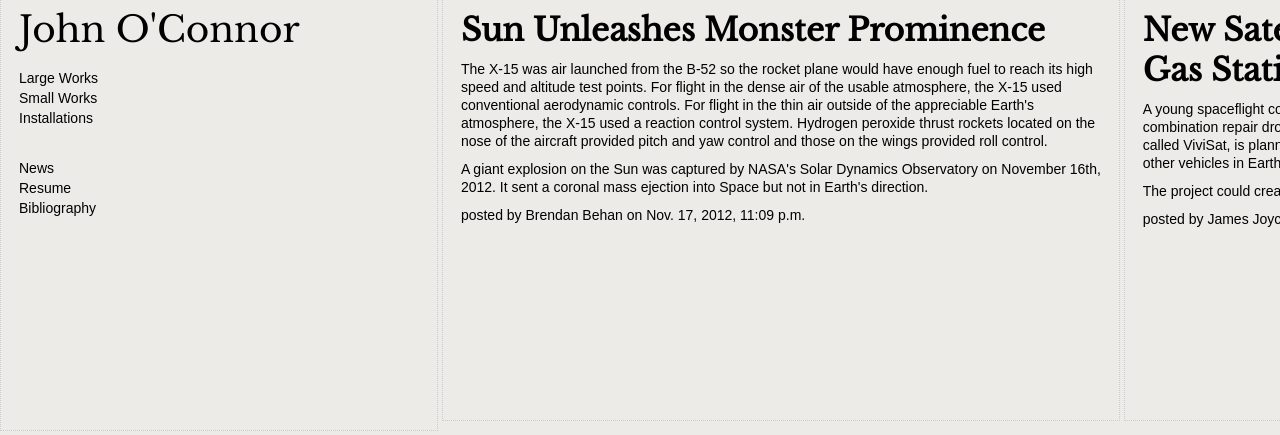
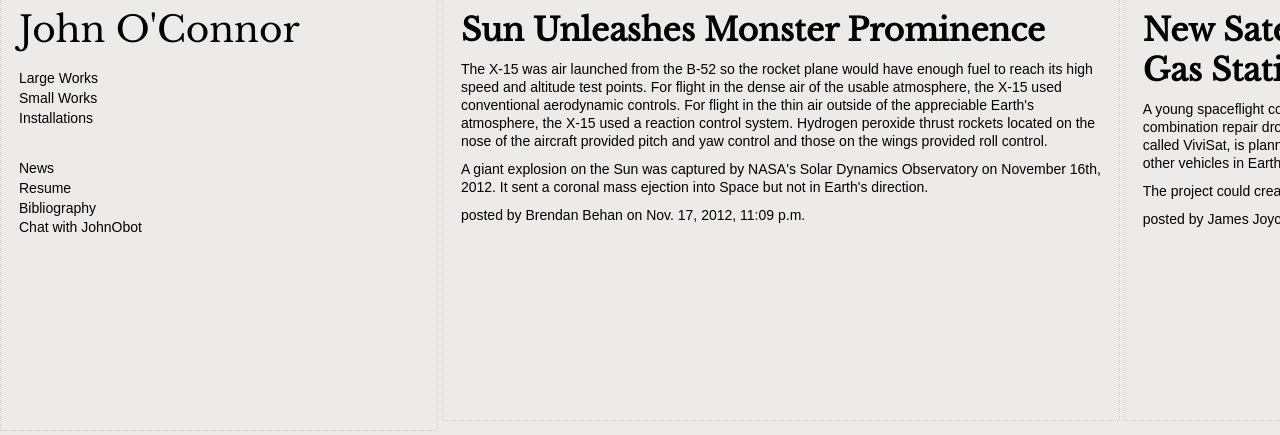
Before and after one commit to natxty/artsite, a Django app: page /blog/ in a window 1280 px wide; the page is wider, and only the part inside the window is pictured. Shown: the part 145-580 px from the top of that part. Run offline with Django 3.2, Linux system fonts and the light colour scheme; data comes from the database, SQL or seed files in the repository; parts of the project's set-up code (start-up, migrations or seed data) failed here and were passed over; some web fonts are replaced.

Commit message:
added styles and scripts to the base template, for obot and resume work

```diff
--- a/artsite/templates/base.html
+++ b/artsite/templates/base.html
@@ -14,8 +14,9 @@
     <!--// main css -->
     {% block css %}
     <link href="{{ STATIC_URL }}css/bootstrap.css" rel="stylesheet" type="text/css" >
+    <link href="{{ STATIC_URL }}js/jquery-ui-1.9.2/css/smoothness/jquery-ui-1.9.2.custom.min.css" rel="stylesheet" type="text/css" >
     <link href="{{ STATIC_URL }}css/isotope.css" rel="stylesheet" type="text/css" >
-    <link href="{{ STATIC_URL}}css/style.css" media="only screen and (min-device-width:480px)" rel="stylesheet" type="text/css" />
+    <link href="{{ STATIC_URL }}css/style.css" media="only screen and (min-device-width:480px)" rel="stylesheet" type="text/css" />
     {% endblock %}
 
     {% block extra_css %}
@@ -57,6 +58,11 @@
               <li><a href="">Bibliography</a></li>
             </ul>
 
+            <a href="" class="chatlaunch">Chat with JohnObot</a>
+
+            <div id="chat_div"></div>
+            <div id="log"></div>
+
         </div>
       </div>
       {% endblock %}
@@ -69,6 +75,8 @@
     <script src="http://ajax.googleapis.com/ajax/libs/jquery/1/jquery.min.js"></script>
     <script type="text/javascript" src="{{ STATIC_URL}}js/bootstrap.min.js"></script>
     <script type="text/javascript" src="{{ STATIC_URL}}js/underscore-min.js"></script>
+    <script type="text/javascript" src="{{ STATIC_URL}}js/jquery-ui-1.9.2/js/jquery-ui-1.9.2.custom.min.js"></script>
+    <script type="text/javascript" src="{{ STATIC_URL}}js/obot.js"></script>
     <script type="text/javascript" src="{{ STATIC_URL}}js/artsite.js"></script>
     <script>$(function() { ArtSite.init(); });</script>
   {% endblock %}
```
Lines whose indentation alone changed are shown as unchanged.
